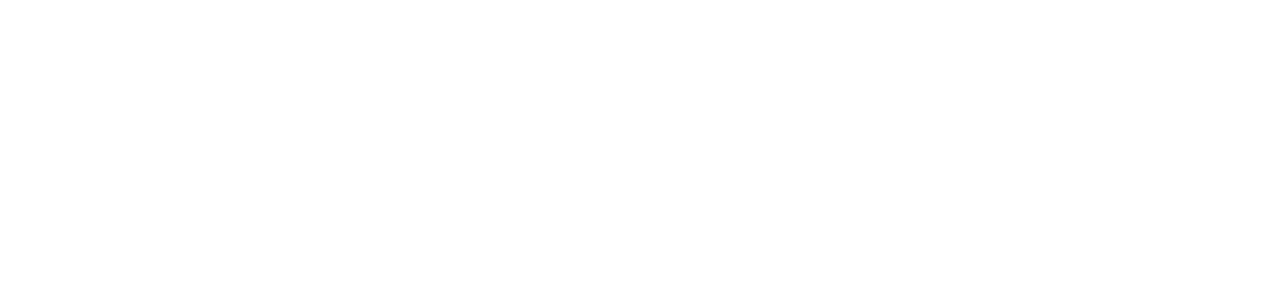
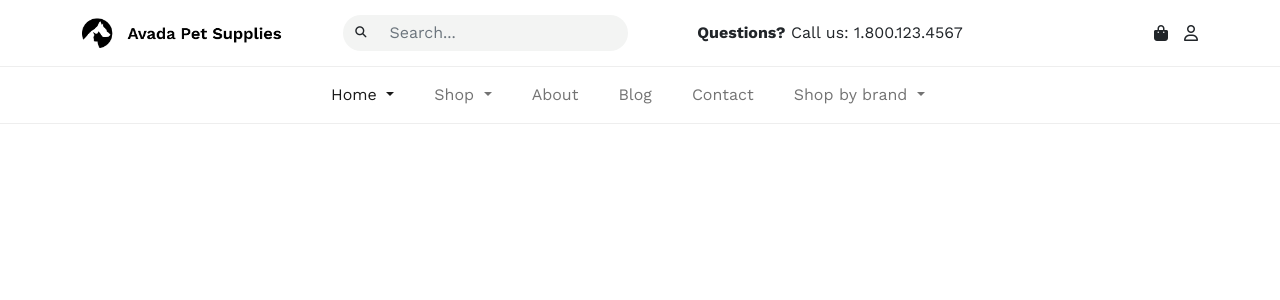
Before and after one commit to DanCiciarello/proj-html-vuejs, a Vue app: page / in a window 1280 px wide. Shown: the top 300 px of the page. Built offline with nearby package versions, Linux system fonts and the light colour scheme.

Commit message:
Navbar completed

```diff
--- a/src/assets/scss/_general.scss
+++ b/src/assets/scss/_general.scss
@@ -1,5 +1,4 @@
 #app {
-    font-family: Avenir, Helvetica, Arial, sans-serif;
     -webkit-font-smoothing: antialiased;
     -moz-osx-font-smoothing: grayscale;
 }
--- /dev/null
+++ b/src/assets/scss/_theheader.scss
@@ -0,0 +1,39 @@
+@import url('https://fonts.googleapis.com/css2?family=Work+Sans:ital,wght@0,100;0,200;0,300;0,400;0,500;0,600;0,700;0,800;0,900;1,100;1,200;1,300;1,400;1,500;1,600;1,700;1,800;1,900&display=swap');
+
+nav {
+    font-family: 'Work Sans', sans-serif;
+
+    .cdUserNav {
+        padding: 15px;
+        border-bottom: 1px solid #eeeeee;
+        font-family: 'Work Sans', sans-serif;
+
+        .cdInputGroup {
+            width: 80%;
+
+            .cdInputGroupIcon {
+                border-top-left-radius: 50px;
+                border-bottom-left-radius: 50px;
+                border: none;
+                background-color: #F3F4F3;
+
+                .fa-magnifying-glass {
+                    font-size: 0.7rem;
+                }
+            }
+
+            .cdInputGroupText {
+                border: none;
+                border-top-right-radius: 50px;
+                border-bottom-right-radius: 50px;
+                background-color: #F3F4F3;
+            }
+
+        }
+    }
+
+    .cdMenuNav {
+        border-bottom: 1px solid #eeeeee;
+    }
+
+}
--- a/src/assets/scss/_variables.scss
+++ b/src/assets/scss/_variables.scss
@@ -0,0 +1 @@
+$secondary: #AFAFAF;
--- a/src/assets/scss/main.scss
+++ b/src/assets/scss/main.scss
@@ -6,3 +6,7 @@
 
 // Import fontawesome
 @import "~@fortawesome/fontawesome-free/css/all.min.css";
+
+// Import other files
+@import "./general";
+@import "./theheader";
--- a/src/components/TheHeader.vue
+++ b/src/components/TheHeader.vue
@@ -1,5 +1,101 @@
 <template>
-    <div></div>
+    <nav>
+
+        <!-- User Nav -->
+        <div class="cdUserNav">
+            <div class="container">
+                <div class="row">
+
+                    <!-- Logo -->
+                    <div class="col-2 d-flex align-items-center">
+                        <a href="#"><img src="../assets/img/dark-pet-logo-2x.png" alt="Nav Logo" width="200"></a>
+                    </div>
+
+                    <!-- Search bar -->
+                    <div class="col-4 d-flex align-items-center justify-content-end">
+                        <div class="input-group flex-nowrap cdInputGroup">
+                            <span class="input-group-text cdInputGroupIcon" id="addon-wrapping"><i
+                                    class="fa-solid fa-magnifying-glass"></i></span>
+                            <input type="text" class="form-control cdInputGroupText" placeholder="Search..."
+                                aria-describedby="addon-wrapping">
+                        </div>
+                    </div>
+
+                    <!-- CTA number -->
+                    <div class="col-4 d-flex align-items-center justify-content-center">
+                        <span><strong>Questions?</strong> Call us: 1.800.123.4567</span>
+                    </div>
+
+                    <!-- User Menu Icons -->
+                    <div class="col-2 d-flex align-items-center justify-content-end">
+                        <i class="fa-solid fa-bag-shopping pe-3"></i>
+                        <i class="fa-regular fa-user"></i>
+                    </div>
+
+                </div>
+            </div>
+        </div>
+
+        <!-- Menu Nav -->
+        <div class="cdMenuNav">
+            <div class="navbar navbar-expand-lg bg-white">
+                <div class="container">
+                    <button class="navbar-toggler" type="button" data-bs-toggle="collapse"
+                        data-bs-target="#navbarNavDropdown" aria-controls="navbarNavDropdown" aria-expanded="false"
+                        aria-label="Toggle navigation">
+                        <span class="navbar-toggler-icon"></span>
+                    </button>
+                    <div class="collapse navbar-collapse d-flex justify-content-center" id="navbarNavDropdown">
+                        <ul class="navbar-nav">
+                            <li class="nav-item dropdown pe-4">
+                                <a class="nav-link active dropdown-toggle" href="#" id="navbarDropdownMenuLink" role="button"
+                                    data-bs-toggle="dropdown" aria-expanded="false" aria-current="page">
+                                    Home
+                                </a>
+                                <ul class="dropdown-menu" aria-labelledby="navbarDropdownMenuLink">
+                                    <li><a class="dropdown-item" href="#">Sub-page</a></li>
+                                    <li><a class="dropdown-item" href="#">Sub-page</a></li>
+                                    <li><a class="dropdown-item" href="#">Sub-page</a></li>
+                                </ul>
+                            </li>
+                            <li class="nav-item dropdown pe-4">
+                                <a class="nav-link dropdown-toggle" href="#" id="navbarDropdownMenuLink" role="button"
+                                    data-bs-toggle="dropdown" aria-expanded="false">
+                                    Shop
+                                </a>
+                                <ul class="dropdown-menu" aria-labelledby="navbarDropdownMenuLink">
+                                    <li><a class="dropdown-item" href="#">Sub-page</a></li>
+                                    <li><a class="dropdown-item" href="#">Sub-page</a></li>
+                                    <li><a class="dropdown-item" href="#">Sub-page</a></li>
+                                </ul>
+                            </li>
+                            <li class="nav-item pe-4">
+                                <a class="nav-link" href="#">About</a>
+                            </li>
+                            <li class="nav-item pe-4">
+                                <a class="nav-link" href="#">Blog</a>
+                            </li>
+                            <li class="nav-item pe-4">
+                                <a class="nav-link" href="#">Contact</a>
+                            </li>
+                            <li class="nav-item dropdown pe-4">
+                                <a class="nav-link dropdown-toggle" href="#" id="navbarDropdownMenuLink" role="button"
+                                    data-bs-toggle="dropdown" aria-expanded="false">
+                                    Shop by brand
+                                </a>
+                                <ul class="dropdown-menu" aria-labelledby="navbarDropdownMenuLink">
+                                    <li><a class="dropdown-item" href="#">Sub-page</a></li>
+                                    <li><a class="dropdown-item" href="#">Sub-page</a></li>
+                                    <li><a class="dropdown-item" href="#">Sub-page</a></li>
+                                </ul>
+                            </li>
+                        </ul>
+                    </div>
+                </div>
+            </div>
+        </div>
+
+    </nav>
 </template>
 
 <script>
@@ -13,4 +109,7 @@
 
 <style lang="scss">
 
+@import "../assets/scss/variables";
+@import "../assets/scss/theheader";
+
 </style>
```
